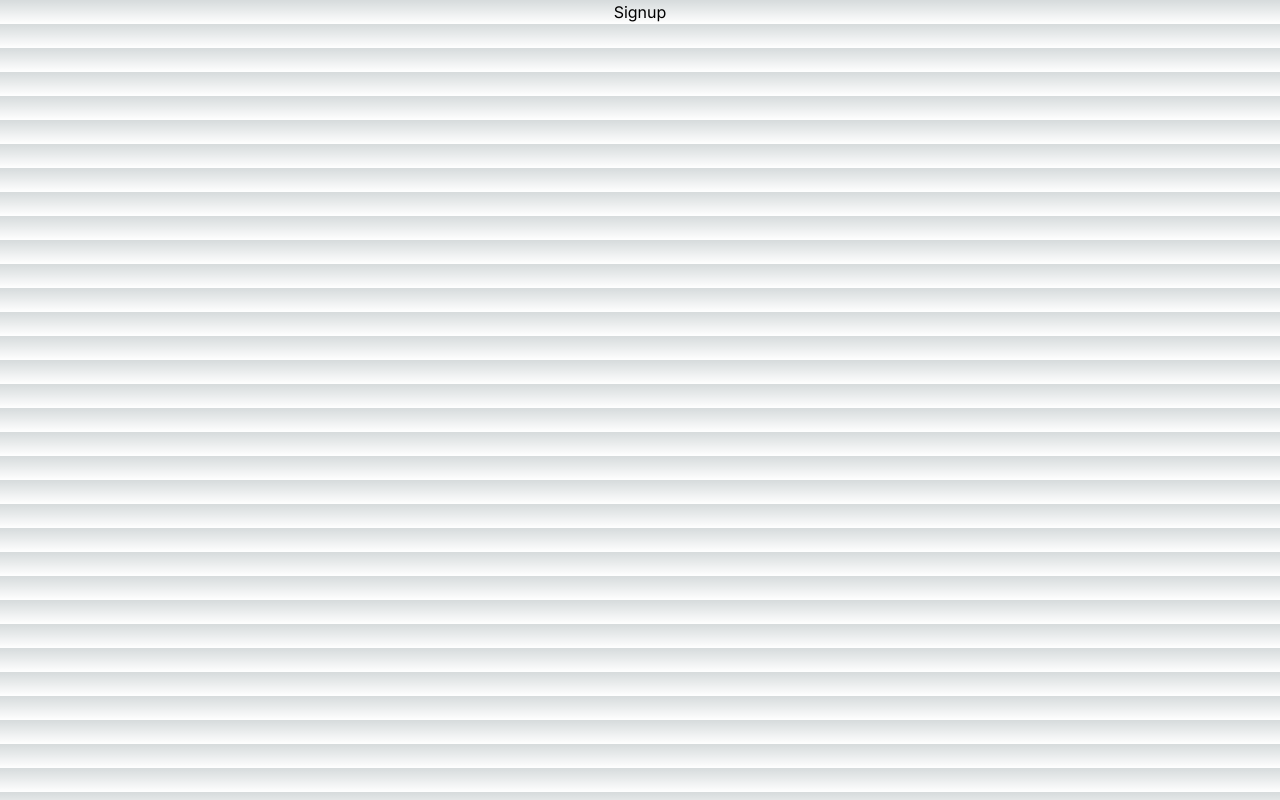
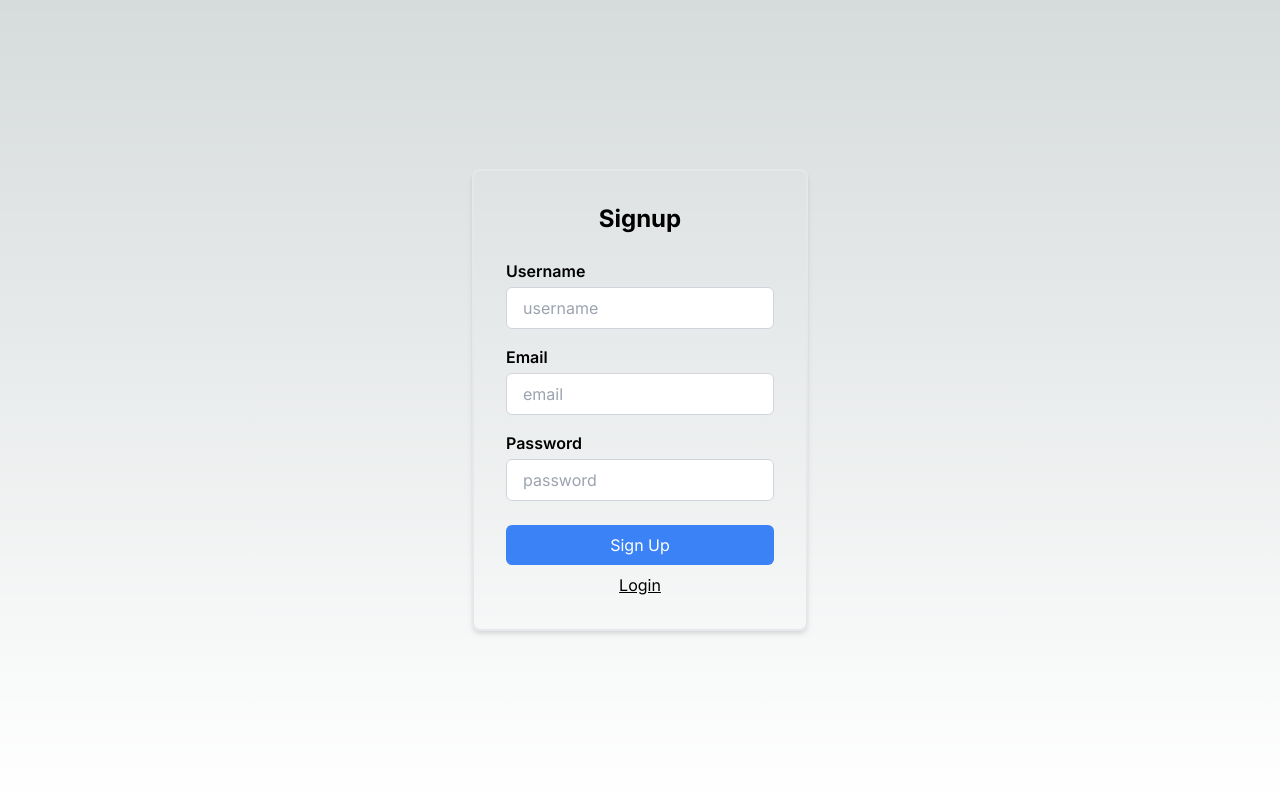
Before and after one commit to Shivd131/auth-brushup, a Next.js app: page /signup in a window 1280 px wide. Built offline with nearby package versions, Linux system fonts and the light colour scheme.

Commit message:
feat: signup and login UI

```diff
--- a/src/app/login/page.tsx
+++ b/src/app/login/page.tsx
@@ -1,7 +1,58 @@
-export default function LoginPage() {
+"use client";
+import Link from "next/link";
+import { useRouter } from "next/navigation";
+import { axios } from "axios";
+import React, { useState } from "react";
+
+const LoginPage = () => {
+    const [user, setUser] = useState({
+        email: "",
+        password: "",
+    });
+
+    const onLogin = async () => {
+    };
+
     return (
-        <div>
-            <h1 className="text-center ">Login User</h1>
+        <div className="flex justify-center items-center h-screen">
+            <div className="border-2 p-8 rounded-lg shadow-md flex flex-col">
+                <h1 className="text-2xl font-bold mb-6 text-center">Login</h1>
+                <div className="mb-4">
+                    <label htmlFor="email" className="block font-semibold mb-1">
+                        Email
+                    </label>
+                    <input
+                        type="email"
+                        id="email"
+                        placeholder="email"
+                        value={user.email}
+                        onChange={(e) => setUser({ ...user, email: e.target.value })}
+                        className="w-full px-4 py-2 border border-gray-300 rounded-md focus:outline-none focus:ring-2 focus:ring-blue-500"
+                    />
+                </div>
+                <div className="mb-6">
+                    <label htmlFor="password" className="block font-semibold mb-1">
+                        Password
+                    </label>
+                    <input
+                        type="password"
+                        id="password"
+                        placeholder="password"
+                        value={user.password}
+                        onChange={(e) => setUser({ ...user, password: e.target.value })}
+                        className="w-full px-4 py-2 border border-gray-300 rounded-md focus:outline-none focus:ring-2 focus:ring-blue-500"
+                    />
+                </div>
+                <button
+                    onClick={onLogin}
+                    className="w-full py-2 px-4 bg-blue-500 text-white rounded-md hover:bg-blue-600 transition-colors duration-300"
+                >
+                    Login
+                </button>
+                <Link href="/signup" className="w-full text-center pt-2 underline hover:text-blue-600" >Sign Up</Link>
+            </div>
         </div>
-    )
-}
+    );
+};
+
+export default LoginPage;
--- a/src/app/signup/page.tsx
+++ b/src/app/signup/page.tsx
@@ -1,9 +1,72 @@
+"use client";
+import Link from "next/link";
+import { useRouter } from "next/navigation";
+import { axios } from "axios";
+import React, { useState } from "react";
+
 const SignupPage = () => {
+    const [user, setUser] = useState({
+        email: "",
+        password: "",
+        username: "",
+    });
+
+    const onSignup = async () => {
+    };
+
     return (
-        <div>
-            <h1 className="text-center">Signup</h1>
+        <div className="flex justify-center items-center h-screen">
+            <div className="border-2 p-8 rounded-lg shadow-md flex flex-col">
+                <h1 className="text-2xl font-bold mb-6 text-center">Signup</h1>
+                <div className="mb-4">
+                    <label htmlFor="username" className="block font-semibold mb-1">
+                        Username
+                    </label>
+                    <input
+                        type="text"
+                        id="username"
+                        placeholder="username"
+                        value={user.username}
+                        onChange={(e) => setUser({ ...user, username: e.target.value })}
+                        className="w-full px-4 py-2 border border-gray-300 rounded-md focus:outline-none focus:ring-2 focus:ring-blue-500"
+                    />
+                </div>
+                <div className="mb-4">
+                    <label htmlFor="email" className="block font-semibold mb-1">
+                        Email
+                    </label>
+                    <input
+                        type="email"
+                        id="email"
+                        placeholder="email"
+                        value={user.email}
+                        onChange={(e) => setUser({ ...user, email: e.target.value })}
+                        className="w-full px-4 py-2 border border-gray-300 rounded-md focus:outline-none focus:ring-2 focus:ring-blue-500"
+                    />
+                </div>
+                <div className="mb-6">
+                    <label htmlFor="password" className="block font-semibold mb-1">
+                        Password
+                    </label>
+                    <input
+                        type="password"
+                        id="password"
+                        placeholder="password"
+                        value={user.password}
+                        onChange={(e) => setUser({ ...user, password: e.target.value })}
+                        className="w-full px-4 py-2 border border-gray-300 rounded-md focus:outline-none focus:ring-2 focus:ring-blue-500"
+                    />
+                </div>
+                <button
+                    onClick={onSignup}
+                    className="w-full py-2 px-4 bg-blue-500 text-white rounded-md hover:bg-blue-600 transition-colors duration-300"
+                >
+                    Sign Up
+                </button>
+                <Link href="/login" className="w-full text-center pt-2 underline hover:text-blue-600" >Login</Link>
+            </div>
         </div>
-    )
-}
+    );
+};
 
 export default SignupPage;
```
